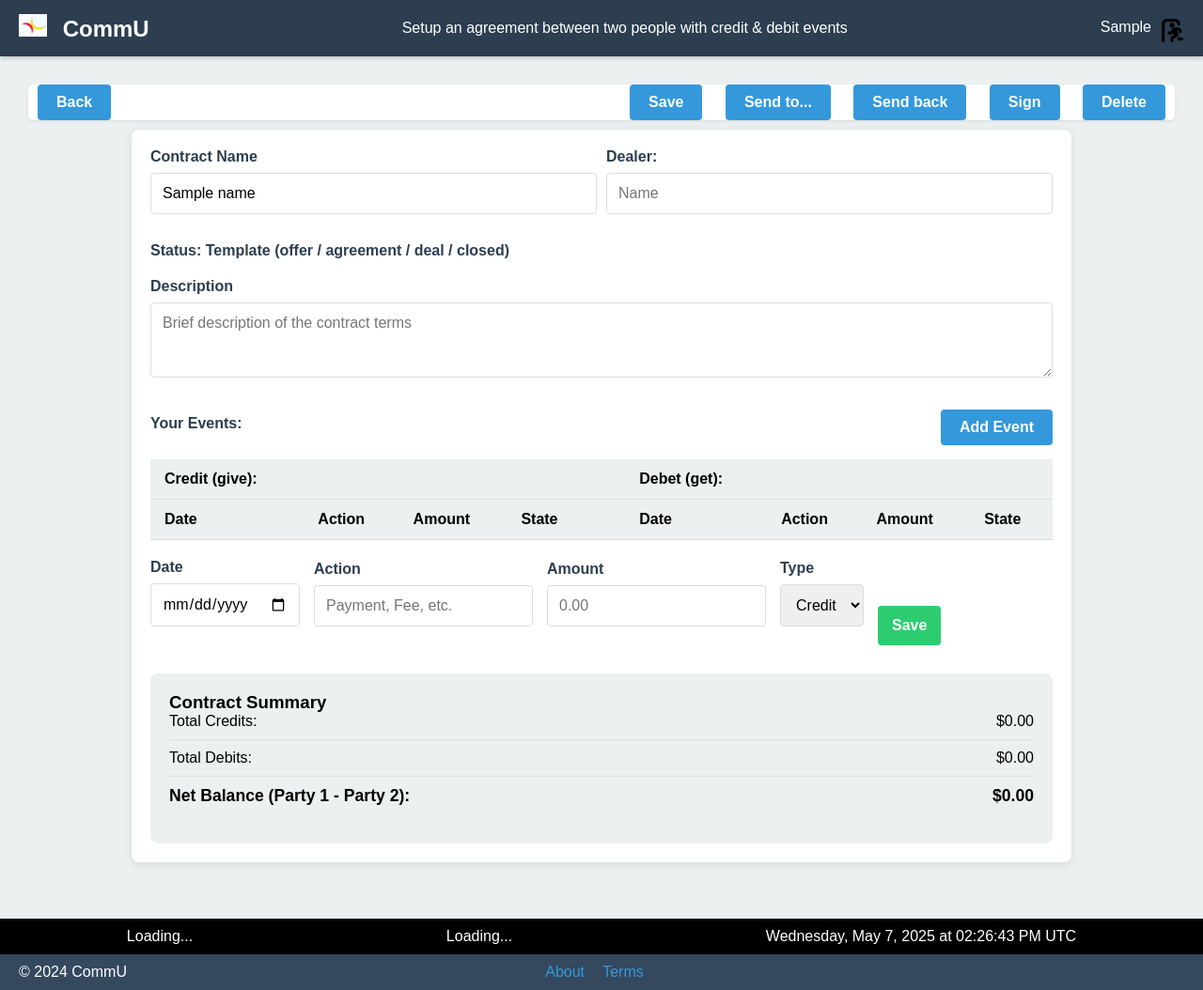
After one commit to el710/CommU, a Django app: template DJpro/CommU/uproject/templates/contract.html in a window 1280 px wide. The commit adds this page. Shown: the whole page at 94% size. Run offline with Django 5.2, Linux system fonts and the light colour scheme; the template is opened without the code that fills it: most values are stand-ins (such as "Sample title", 1, 10 or a date in 2020); lists and menus that the app fills with data are empty.

Commit message:
feat: add contract page

```diff
--- /dev/null
+++ b/DJpro/CommU/uproject/templates/contract.html
@@ -0,0 +1,327 @@
+{% extends "index.html" %}
+{% load static %}
+
+{% block title %}
+    <title>Contract</title>
+{% endblock %}
+
+{% block application %}
+    Setup an agreement between two people with credit & debit events
+{% endblock %}
+
+{% block style %}
+    {{ block.super }}
+
+    <style>
+        :root {
+            --primary-color: #3498db;
+            --secondary-color: #2980b9;
+            --accent-color: #e74c3c;
+            --light-color: #ecf0f1;
+            --dark-color: #2c3e50;
+            --success-color: #2ecc71;
+        }
+
+        .cont-container {
+            max-width: 1000px;
+            margin: 0 auto;
+            /*padding: 0;*/
+            background-color: white;
+            padding: 20px;
+            border-radius: 8px;
+            box-shadow: 0 2px 10px rgba(0, 0, 0, 0.1);
+            margin-bottom: 30px;
+        }
+
+
+        .form-group {
+            margin-bottom: 20px;
+        }
+
+        .form-row {
+            display: flex;
+            gap: 10px;
+            margin-bottom: 10px;
+        }
+
+        .form-col {
+            flex: 1;
+        }
+
+        label {
+            display: block;
+            margin-bottom: 8px;
+            font-weight: 600;
+            color: var(--dark-color);
+        }
+
+        input, select, textarea {
+            width: 100%;
+            padding: 12px;
+            border: 1px solid #ddd;
+            border-radius: 4px;
+            font-size: 16px;
+            transition: border 0.3s;
+        }
+
+        input:focus, select:focus, textarea:focus {
+            border-color: var(--primary-color);
+            outline: none;
+        }
+
+        .events-section {
+            margin-top: 30px;
+        }
+
+        .events-header {
+            display: flex;
+            justify-content: space-between;
+            align-items: center;
+            margin-bottom: 15px;
+        }
+
+        .btn {
+            padding: 10px 20px;
+            border: none;
+            border-radius: 4px;
+            cursor: pointer;
+            font-size: 16px;
+            font-weight: 600;
+            transition: background-color 0.3s;
+        }
+
+        .btn-primary {
+            background-color: var(--primary-color);
+            color: white;
+        }
+
+        .btn-primary:hover {
+            background-color: var(--secondary-color);
+        }
+
+        .btn-danger {
+            background-color: var(--accent-color);
+            color: white;
+        }
+
+        .btn-danger:hover {
+            background-color: #c0392b;
+        }
+
+        .btn-success {
+            background-color: var(--success-color);
+            color: white;
+        }
+
+        .btn-success:hover {
+            background-color: #27ae60;
+        }
+
+        table {
+            width: 100%;
+            border-collapse: collapse;
+            margin-bottom: 20px;
+        }
+
+        th, td {
+            padding: 12px 15px;
+            text-align: left;
+            border-bottom: 1px solid #ddd;
+        }
+
+        th {
+            background-color: var(--light-color);
+            font-weight: 600;
+        }
+
+        tr:hover {
+            background-color: #f9f9f9;
+        }
+
+        .action-buttons {
+            display: flex;
+            justify-content: flex-end;
+            gap: 10px;
+        }
+
+        .event-row {
+            display: flex;
+            gap: 15px;
+            margin-bottom: 15px;
+            align-items: flex-end;
+        }
+
+        .event-row select, .event-row input {
+            flex: 1;
+        }
+
+        .event-row .btn {
+            flex: 0 0 auto;
+            padding: 12px 15px;
+        }
+
+        .summary-section {
+            background-color: var(--light-color);
+            padding: 20px;
+            border-radius: 8px;
+            margin-top: 30px;
+        }
+
+        .summary-item {
+            display: flex;
+            justify-content: space-between;
+            margin-bottom: 10px;
+            padding-bottom: 10px;
+            border-bottom: 1px solid #ddd;
+        }
+
+        .summary-item:last-child {
+            border-bottom: none;
+            font-weight: 600;
+            font-size: 1.1rem;
+        }
+
+
+
+    </style>
+{% endblock %}
+
+{% block workplace %}
+<form method="POST" id="dataid">
+    {% csrf_token %}
+
+    <div class="speed-bar">
+        <a href="/user/" class="speed-bar-btn speed-bar-back">Back</a>
+        <div>
+            <button type="submit" class="speed-bar-btn" name="save" value="save">Save</button> <!-- {'name': value} will append to request.POST -->
+            <button type="submit" class="speed-bar-btn" name="send" value="send">Send to...</button>
+            <button type="submit" class="speed-bar-btn" name="send" value="send">Send back</button>
+            <button type="submit" class="speed-bar-btn" name="sign" value="sign">Sign</button>
+
+            {% if name %}
+                <button type="submit" class="speed-bar-btn" name="delete" value="delete"  onclick="return confirm('Are you sure?')">Delete</button>
+            {% endif %}
+
+        </div>
+    </div>
+
+
+    <div class="cont-container">
+
+            <div class="form-row">
+                <div class="form-col">
+                    <div class="form-group">
+                        <label for="contract-name">Contract Name</label>
+                        <input type="text" id="contract-name" name="contract_name" placeholder="e.g. Loan Agreement, Service Contract" value="{{name}}">
+                    </div>
+                </div>
+                <div class="form-col">
+                    <div class="form-group">
+                        <label for="contract-name">Dealer:</label>
+                        <input type="text" id="contract-name" name="contract_name" placeholder="Name" value="">
+                    </div>
+                </div>
+            </div>
+
+            <div class="form-group">
+                <label for="contract-name">Status: Template (offer / agreement / deal / closed)</label>
+            </div>
+
+            <div class="form-group">
+                <label for="contract-description">Description</label>
+                <textarea id="contract-description" name="contract_description" rows="3" placeholder="Brief description of the contract terms"></textarea>
+            </div>
+
+
+            <div class="events-section">
+                <div class="events-header">
+                    <label for="party1-name">Your Events:</label>
+                    <button type="button" class="btn btn-primary" id="add-event">Add Event</button>
+                </div>
+
+                <table>
+                    <thead>
+                        <tr>
+                            <th>Credit (give):</th>
+                            <th></th>
+                            <th></th>
+                            <th></th>
+                            <th></th>
+                            <th>Debet (get):</th>
+                            <th></th>
+                            <th></th>
+                            <th></th>
+                        </tr>
+                        <tr>
+                            <th>Date</th>
+                            <th>Action</th>
+                            <th>Amount</th>
+                            <th>State</th>
+                            <th></th>
+                            <th>Date</th>
+                            <th>Action</th>
+                            <th>Amount</th>
+                            <th>State</th>
+                        </tr>
+                    </thead>
+                    <tbody id="events-table">
+                        <!-- Events will be added here dynamically -->
+                    </tbody>
+                </table>
+
+                <div id="event-form" >
+                    <div class="event-row">
+                        <div class="form-group">
+                            <label for="event-date">Date</label>
+                            <input type="date" id="event-date">
+                        </div>
+                        <div class="form-group">
+                            <label for="event-desc">Action</label>
+                            <input type="text" id="event-desc" placeholder="Payment, Fee, etc.">
+                        </div>
+                        <div class="form-group">
+                            <label for="event-amount">Amount</label>
+                            <input type="number" id="event-amount" placeholder="0.00" step="0.01">
+                        </div>
+                        <div class="form-group">
+                            <label for="event-type">Type</label>
+                            <select id="event-type">
+                                <option value="credit">Credit</option>
+                                <option value="debit">Debit</option>
+                            </select>
+                        </div>
+                        <!--
+                        <div class="form-group">
+                            <label for="event-party">Party</label>
+                            <select id="event-party">
+                                <option value="party1">Party 1</option>
+                                <option value="party2">Party 2</option>
+                                <option value="both">Both</option>
+                            </select>
+                        </div>
+                        -->
+                        <button type="button" class="btn btn-success" id="save-event">Save</button>
+                    </div>
+                </div>
+            </div>
+
+            <div class="summary-section">
+                <h3>Contract Summary</h3>
+                <div class="summary-item">
+                    <span>Total Credits:</span>
+                    <span id="party1-credits">$0.00</span>
+                </div>
+                <div class="summary-item">
+                    <span>Total Debits:</span>
+                    <span id="party1-debits">$0.00</span>
+                </div>
+
+                <div class="summary-item">
+                    <span>Net Balance (Party 1 - Party 2):</span>
+                    <span id="net-balance">$0.00</span>
+                </div>
+            </div>
+    </div>
+
+</form>
+{% endblock %}
--- a/DJpro/CommU/uproject/templates/index.html
+++ b/DJpro/CommU/uproject/templates/index.html
@@ -93,6 +93,7 @@
     .index-btn-login {
         background-color: #3498db;
         color: white;
+        font-size: 14px;
     }
 
     .index-btn:hover {
@@ -210,11 +211,8 @@
       }
 
       .speed-bar-back {
-        position: sticky;
-        left: 0;
-      }
-
-      .speed-bar-back a{
+            position: sticky;
+            left: 0;
             text-decoration: none;
             color: white;
       }
@@ -243,8 +241,8 @@
                         <a href="/logout/"><img src="{% static 'logout.png' %}" alt="log out"></a>
                     </div>
                 {% else %}
-                    <button class="index-btn index-btn-login"><a href="/login/">Log In</a></button>
-                    <button class="index-btn index-btn-login"><a href="/signup/">Sign Up</a></button>
+                    <a href="/login/" class="index-btn index-btn-login">Log In</a>
+                    <a href="/signup/" class="index-btn index-btn-login">Sign Up</a>
                 {% endif %}
             </div>
         {% endblock %} <!-- authorization -->
@@ -311,12 +309,6 @@
     {% block JavaScript %}
     <script>
 
-/*
-        function clearform() {
-            document.getElementById("dataid").reset()
-        }
-*/
-
         // Скрипт для отображения текущей даты, времени, часового пояса
         function updateDateTime() {
             const options = {
--- a/DJpro/CommU/uproject/templates/index_temp.html
+++ b/DJpro/CommU/uproject/templates/index_temp.html
@@ -58,7 +58,7 @@
 {% block workplace %}
 
     <div class="speed-bar">
-        <button class="speed-bar-btn speed-bar-back"><a href="/user/">Back</a></button>
+        <a href="/user/" class="speed-bar-btn speed-bar-back">Back</a>
         <div>
             <button type="submit" class="speed-bar-btn">Save</button>
             <button type="submit" class="speed-bar-btn">Delete</button>
--- a/DJpro/CommU/uproject/templates/terms.html
+++ b/DJpro/CommU/uproject/templates/terms.html
@@ -11,7 +11,7 @@
 
 {% block workplace %}
     <div class="speed-bar">
-        <button class="speed-bar-btn speed-bar-back"><a href="/">Back</a></button>
+        <a href="/" class="speed-bar-btn speed-bar-back">Back</a>
         <div>
         <!--
          <button type="submit" class="speed-bar-btn">Save</button>
@@ -21,14 +21,11 @@
     </div>
 
     <div class="index-context">
-        <form method="post" >
-        {% csrf_token %}
         <section class="index-content-section">
             <ul>
                 <li>To join CommU you should accept and follow CommU <a href="/info/laws"> Laws </a></li>
                 <li>There are some <a href="/info/rules">rules</a> to use CommU</li>
             </ul>
         </section>
-        </form>
     </div>
 {% endblock %} <!-- workplace -->
```
Also changed, not shown: DJpro/CommU/main/views.py (+9 -3 lines), DJpro/CommU/uproject/models/contract.py (+9 -7 lines), DJpro/CommU/uproject/templates/laws.html (+2 -14 lines), DJpro/CommU/uproject/templates/login.html (+2 -8 lines), DJpro/CommU/uproject/templates/rules.html (+1 -7 lines), DJpro/CommU/uproject/templates/signup.html (+2 -8 lines), DJpro/CommU/uproject/templates/skill.html (+9 -6 lines). Lines whose indentation alone changed are shown as unchanged.
